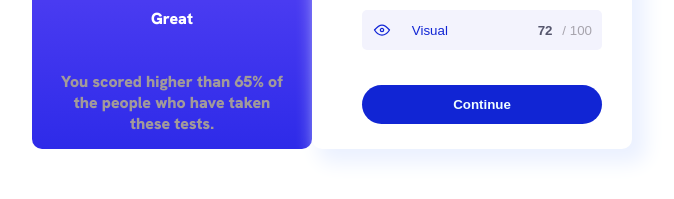
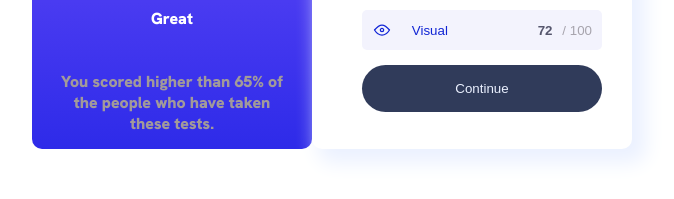
Before and after one commit to sadafamininia99/Results-Summary-Component, a plain HTML site: page index.html in a window 1280 px wide. Shown: the part 451-650 px from the top of the page, without its empty margins (308-982 px from the left). Drawn offline with Linux system fonts and the light colour scheme.

Commit message:
fix:color changes

```diff
--- a/style.css
+++ b/style.css
@@ -141,16 +141,24 @@ p:last-child {
 }
 
 #continue {
-  background-color: hsl(234, 85%, 45%);
-  color: azure;
-  font-weight: 700;
-  display: block;
-  text-align: center;
-  border-radius: 20px;
-  padding: 12px 0px;
-  margin-top: 20px;
+  width: 100%;
+    background-color: hsl(224, 30%, 27%);
+    color: hsl(221, 100%, 96%);
+    font-weight: 500;
+    border-radius: 40px;
+    border: none;
+    padding: 16px;
+    cursor: pointer;
+    text-align: center;
+    display: flex;
+    justify-content: center;
 }
 
+#continue:hover,
+#continue :active{
+  background-image: linear-gradient(hsl(252, 100%, 64%), hsl(241, 81%, 54%));
+
+}
 #memory {
   background-color:#FFFBF2;
 }
```
